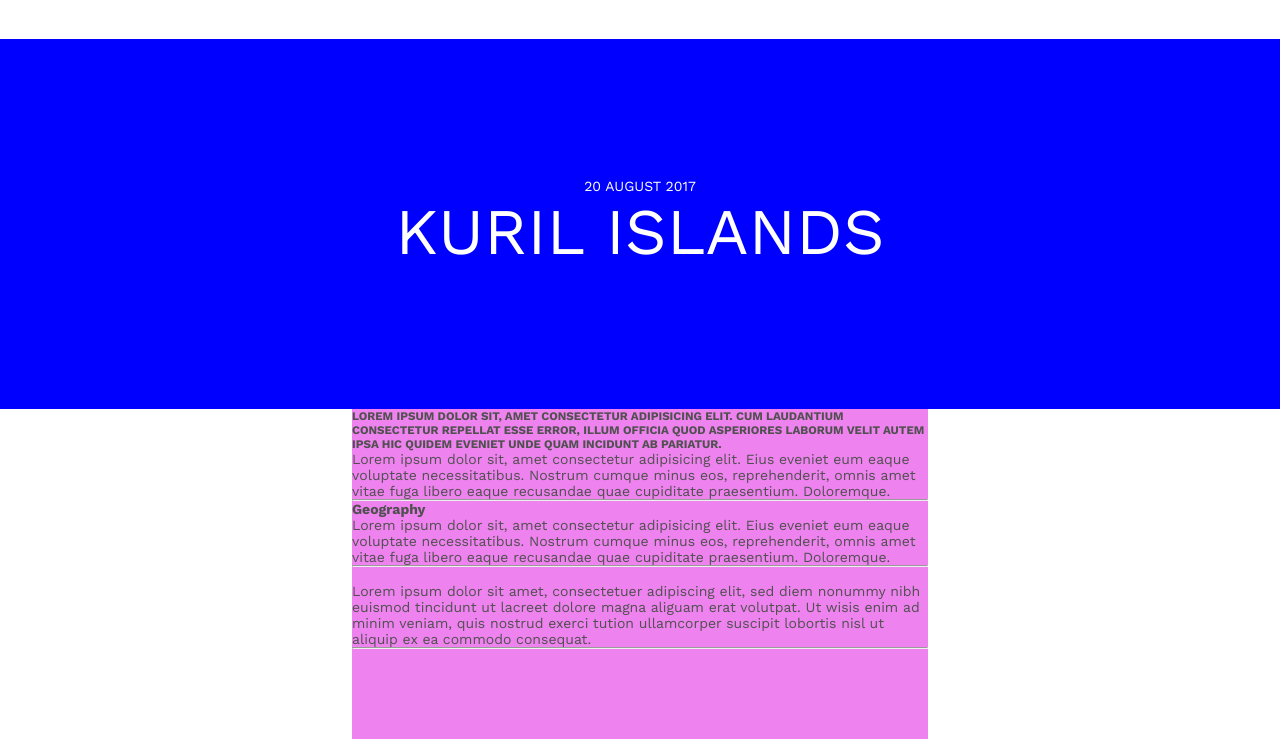
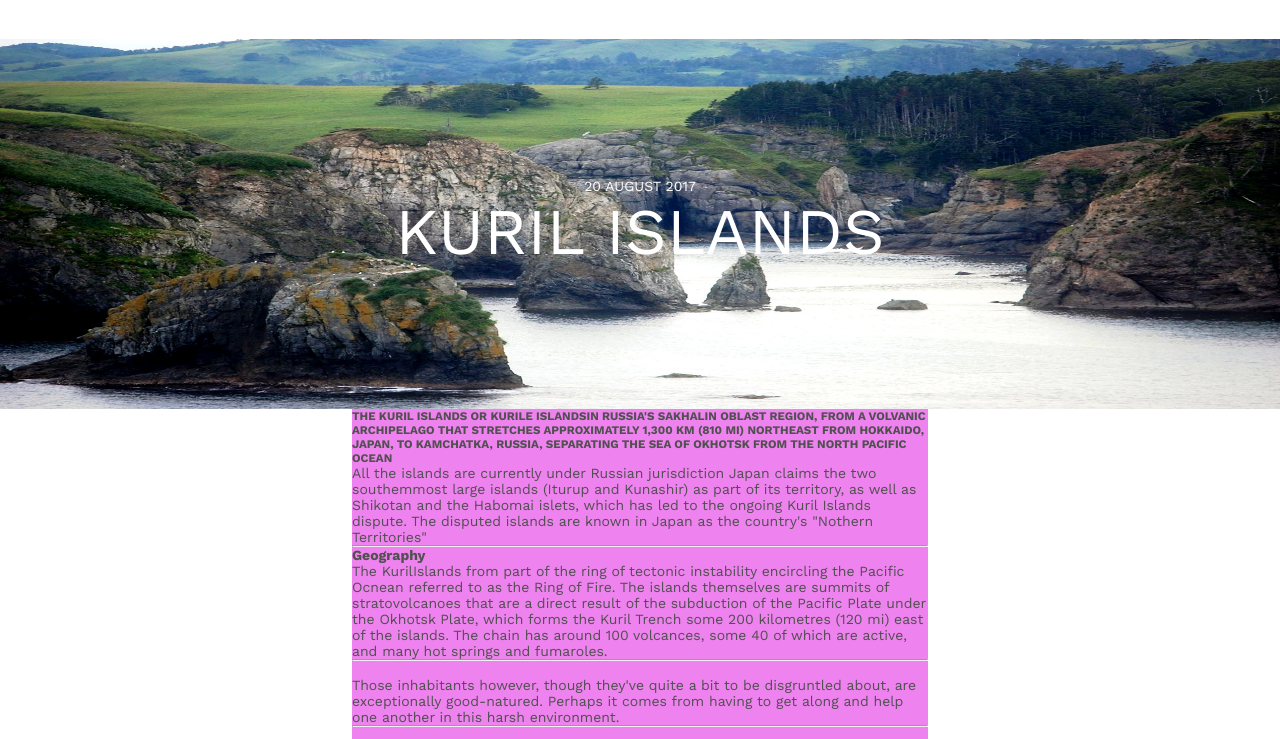
Before and after one commit to doksel/KurilIslands, a plain HTML site: page index.html in a window 1280 px wide. Shown: the part 61-800 px from the top of the page. Drawn offline with nearby package versions, Linux system fonts and the light colour scheme.

Commit message:
added background and text

```diff
--- a/index.html
+++ b/index.html
@@ -6,6 +6,8 @@
     <meta http-equiv="X-UA-Compatible" content="ie=edge">
     <title>Document</title>
     <link rel="stylesheet" href="./css/style.css">
+    <script src="https://ajax.googleapis.com/ajax/libs/jquery/3.3.1/jquery.min.js"></script>
+    <script src="./js/faideInBackground.js"></script>
     <script src="./js/js.js"></script>
     <body>
     <nav>
@@ -24,29 +26,50 @@
         </div>
     </nav>
     <header>
+        <img class="1" src="./images/bg1.jpg" alt="">
+        <img class="2" src="./images/bg2.jpg" alt="">
+        <img class="3" src="./images/bg3.jpg" alt="">
         <p>20 AUGUST 2017</p>
         <h1>KURIL ISLANDS</h1>
     </header>
     <main>
         <div class="wraper">
             <article>
-                <h5>Lorem ipsum dolor sit, amet consectetur adipisicing elit. Cum laudantium consectetur repellat esse error, illum officia quod asperiores laborum velit autem ipsa hic quidem eveniet unde quam incidunt ab pariatur.</h5>
-                <p>Lorem ipsum dolor sit, amet consectetur adipisicing elit. Eius eveniet eum eaque voluptate necessitatibus. Nostrum cumque minus eos, reprehenderit, omnis amet vitae fuga libero eaque recusandae quae cupiditate praesentium. Doloremque.</p>
+                <h5>
+                    THE KURIL ISLANDS OR KURILE ISLANDSIN RUSSIA'S SAKHALIN
+                    OBLAST REGION, FROM A VOLVANIC ARCHIPELAGO THAT STRETCHES
+                    APPROXIMATELY 1,300 KM (810 MI) NORTHEAST FROM HOKKAIDO,
+                    JAPAN, TO KAMCHATKA, RUSSIA, SEPARATING THE SEA OF OKHOTSK
+                    FROM THE NORTH PACIFIC OCEAN
+                </h5>
+                <p>
+                    All the islands are currently under Russian jurisdiction Japan claims the two
+                    southemmost large islands (Iturup and Kunashir) as part of its territory, as well as
+                    Shikotan and the Habomai islets, which has led to the ongoing Kuril Islands dispute.
+                    The disputed islands are known in Japan as the country's "Nothern Territories"
+                </p>
             </article>
             <hr>
             <article class="geography">
                 <h4>Geography</h4>
-                <p>Lorem ipsum dolor sit, amet consectetur adipisicing elit. Eius eveniet eum eaque voluptate necessitatibus. Nostrum cumque minus eos, reprehenderit, omnis amet vitae fuga libero eaque recusandae quae cupiditate praesentium. Doloremque.</p>
+                <p>
+                    The KurilIslands from part of the ring of tectonic instability encircling the Pacific
+                    Ocnean referred to as the Ring of Fire. The islands themselves are summits of
+                    stratovolcanoes that are a direct result of the subduction of the Pacific Plate under
+                    the Okhotsk Plate, which forms the Kuril Trench some 200 kilometres (120 mi) east of
+                    the islands. The chain has around 100 volcances, some 40 of which are active, and
+                    many hot springs and fumaroles.
+                </p>
             </article>
             <hr>
-            <article class="geography">
+            <article class="blockquotes">
                 <img src="" alt="">
                 <blockquote>
-                        <p>Lorem ipsum dolor sit amet, consectetuer adipiscing elit,
-                        sed diem nonummy nibh euismod tincidunt ut lacreet dolore magna aliguam erat
-                        volutpat. Ut wisis enim ad minim veniam, quis nostrud exerci tution ullamcorper
-                        suscipit lobortis nisl ut aliquip ex ea commodo consequat.</p>
-               </blockquote>
+                    Those inhabitants however, though they've quite a bit to be
+                    disgruntled about, are exceptionally good-natured. Perhaps it
+                    comes from having to get along and help one another in this harsh
+                    environment.
+                </blockquote>
             </article>
             <hr>
         </div>
--- /dev/null
+++ b/js/faideInBackground.js
@@ -0,0 +1,19 @@
+$(document).ready(function(){
+    // function changeBackground(){
+    //     let i=1;
+    //     setInterval(()=>{
+    //         $("header").css("background", "url('./images/bg"+i+".jpg')");
+    //             if(i==3) i=1;
+    //             else i++;
+    //     },5000)};
+    // changeBackground();
+    function changeBackground(){
+        let i=3;
+        setInterval(()=>{
+            // $("header:nth-child(i)").css("background", "url('./images/bg"+i+".jpg')");
+            $(`.{$i}`).fadeOut("slow");
+                if(i==1) i=3;
+                else i--;
+        },2000)};
+    changeBackground();
+});
--- a/scss/style.scss
+++ b/scss/style.scss
@@ -73,15 +73,25 @@ nav{
 }
 header{
     height: 370px;
-    background: blue;
+    background: url("../images/bg3.jpg") no-repeat;
+    background-size: cover;
     color: white;
     display: flex;
     flex-direction: column;
     justify-content: center;
     align-items: center;
+    position: relative;
+    h1, p{
+        z-index: 3;
+    }
     h1{
         font-size: 65px;
         font-weight: 500;
+    }
+    img{
+        height: 100%;
+        width: 100%;
+        position: absolute;
     }
 }
 main{
```
Also changed, not shown: css/style.css, images/bg1.jpg (added), images/bg2.jpg (added), images/bg3.jpg (added), 1 other file.
